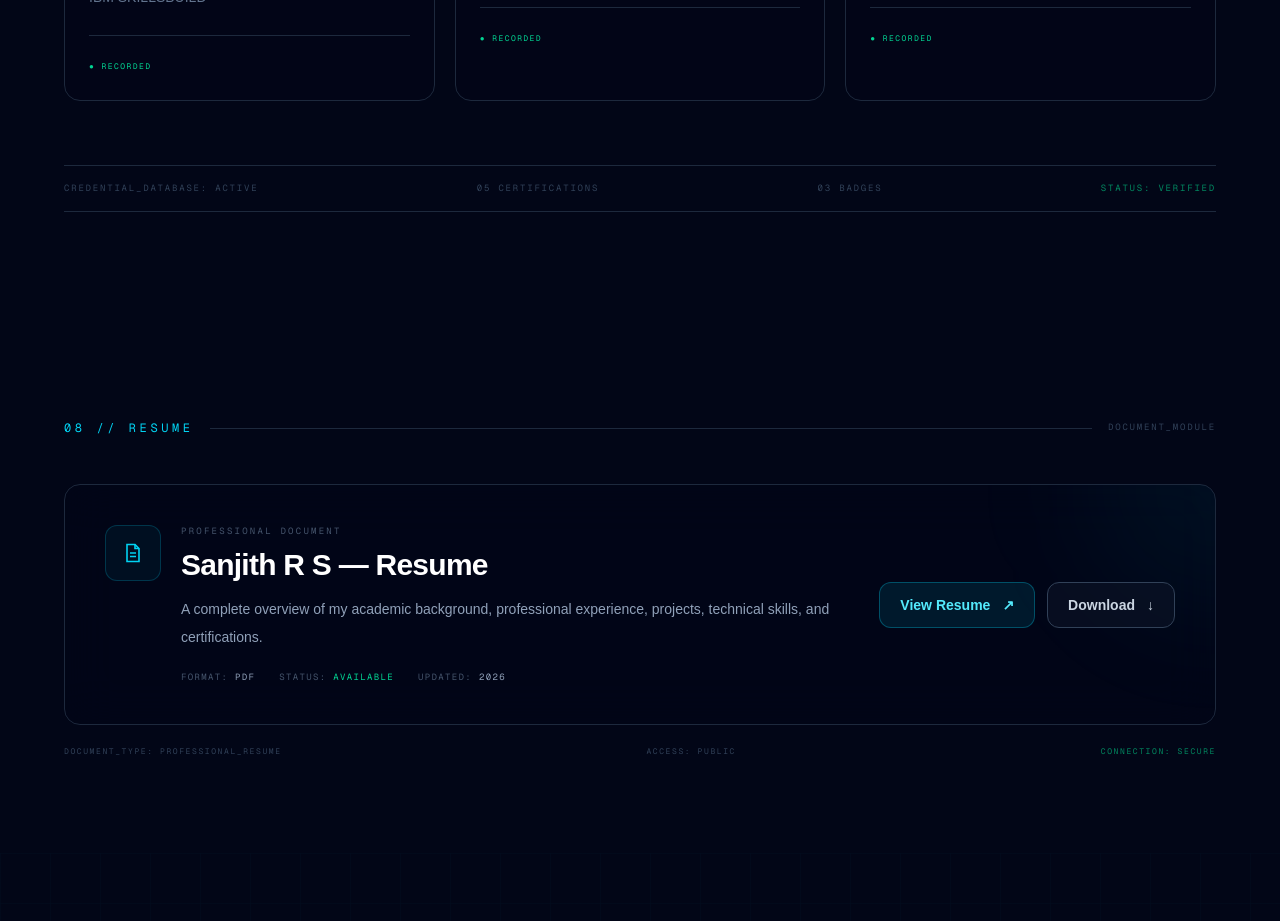
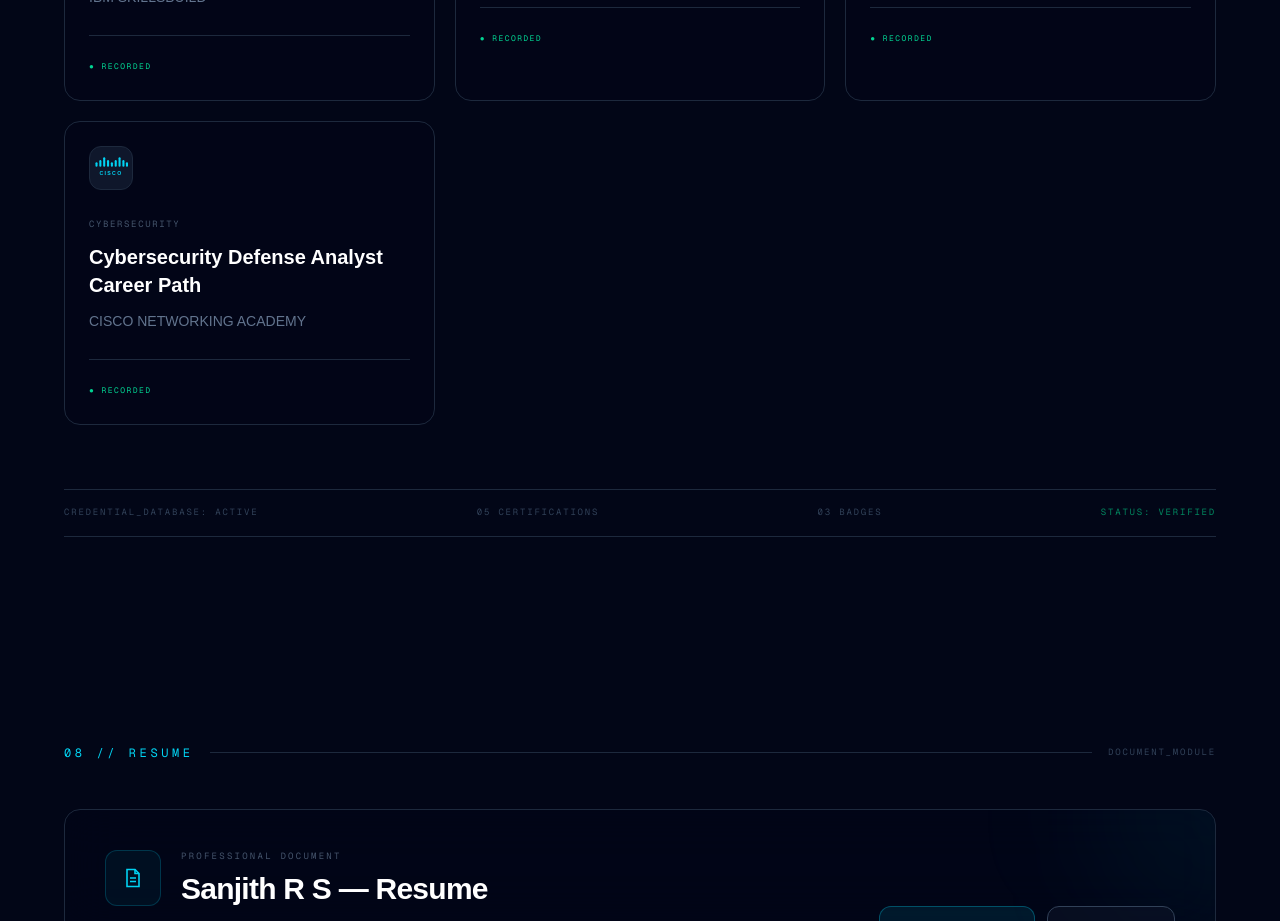
Before and after one commit to Sanjith0804/sanjith-portfolio, a Next.js app: page / in a window 1280 px wide. Shown: the part 10480-11401 px from the top of the page. Built offline with nearby package versions, Linux system fonts and the light colour scheme.

Commit message:
Add Cisco Cybersecurity Defense Analyst badge

```diff
--- a/components/Certifications.tsx
+++ b/components/Certifications.tsx
@@ -92,6 +92,13 @@ const additionalBadges = [
     issuer: "CISCO NETWORKING ACADEMY",
     title: "Operating Systems Basics",
     category: "Systems",
+    mark: "CISCO",
+    markType: "cisco",
+  },
+  {
+    issuer: "CISCO NETWORKING ACADEMY",
+    title: "Cybersecurity Defense Analyst Career Path",
+    category: "Cybersecurity",
     mark: "CISCO",
     markType: "cisco",
   },
```
